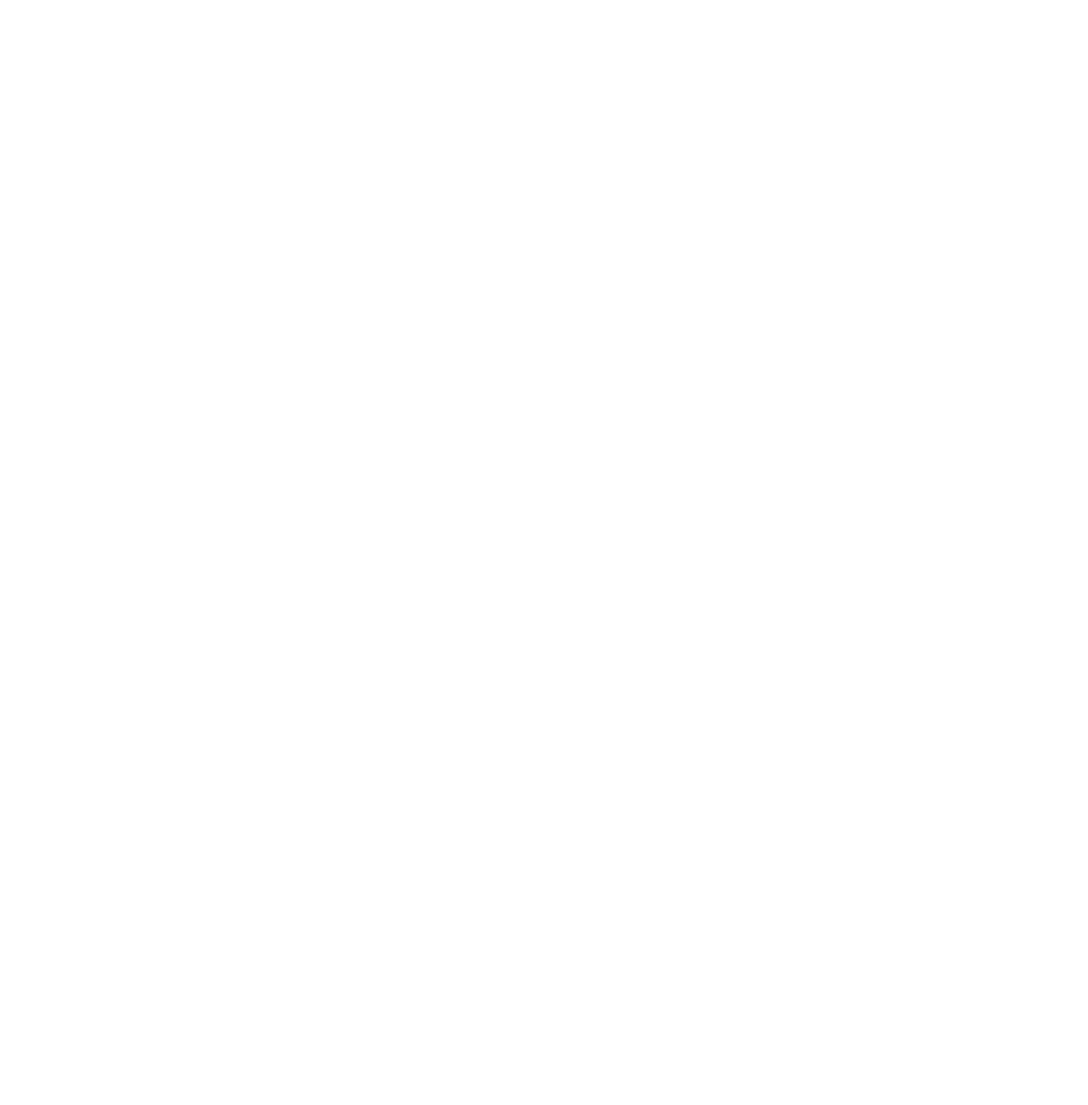
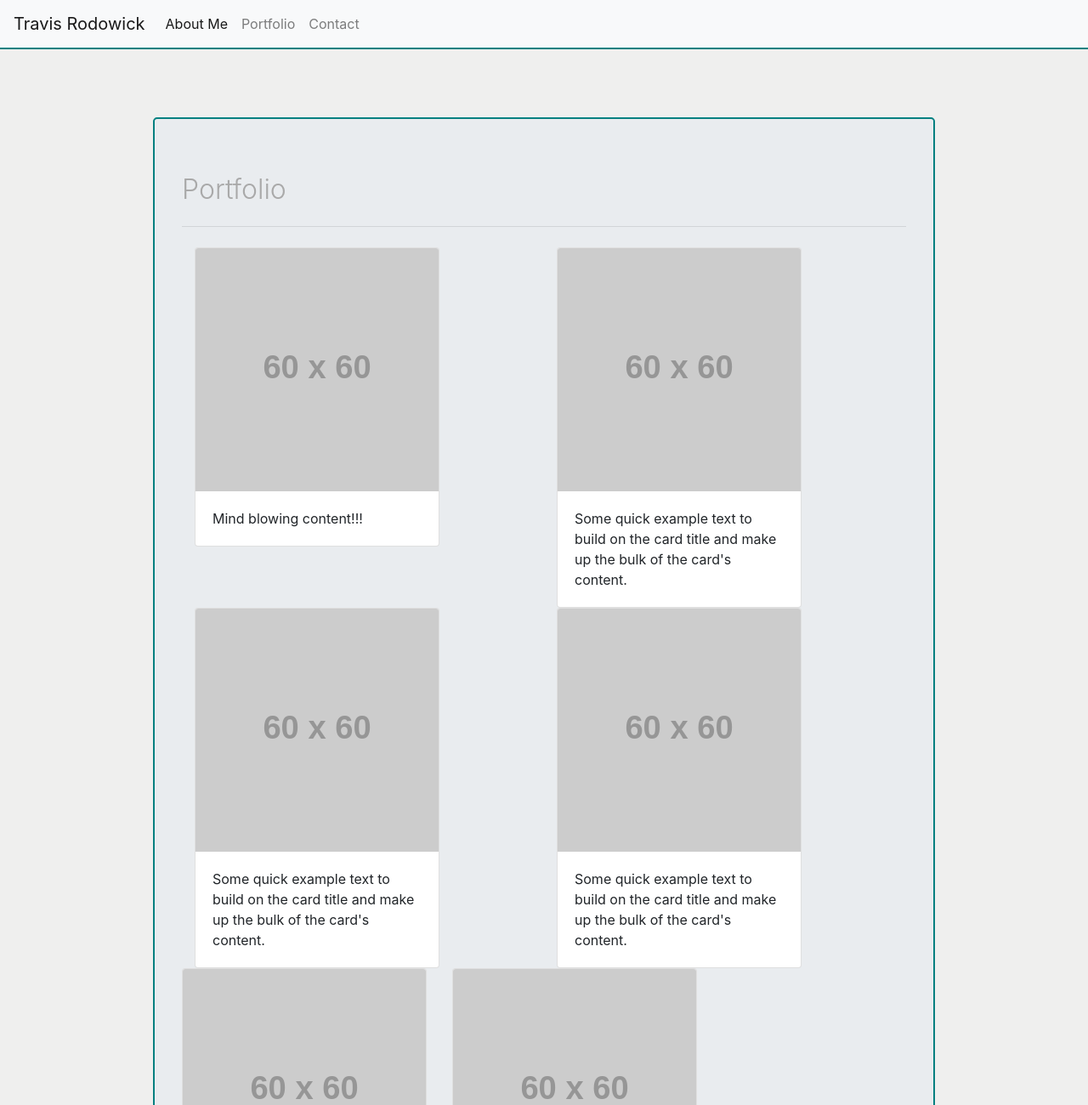
Before and after one commit to travrodowick/BootStrap-Portfolio, a plain HTML site: page portfolio.html in a window 1280 px wide. Shown: the top 1300 px of the page at 85% size. Before the commit the page ends 800 px from the top, so only its background shows below. Drawn offline with nearby package versions, Linux system fonts and the light colour scheme; placeholder pictures from the web are drawn by us.

Commit message:
changed page titles and made layout-- cards-- placeholders for portfolio page

```diff
--- a/portfolio.html
+++ b/portfolio.html
@@ -0,0 +1,140 @@
+<!DOCTYPE html>
+<html lang="en">
+<head>
+    <meta charset="UTF-8">
+
+    <!--Boot Strap mobile first meta tag-->
+    <meta name="viewport" content="width=device-width, initial-scale=1, shrink-to-fit=no">
+    <meta http-equiv="X-UA-Compatible" content="ie=edge">
+    <title>BootStrap Styled Portfolio</title>
+
+    <!--Reset goes here-->
+
+    <link rel="CSS reset" href="/reset.css">
+
+    <!-- Boot Strap link here!-->
+
+    <link rel="stylesheet" href="https://stackpath.bootstrapcdn.com/bootstrap/4.3.1/css/bootstrap.min.css" integrity="sha384-ggOyR0iXCbMQv3Xipma34MD+dH/1fQ784/j6cY/iJTQUOhcWr7x9JvoRxT2MZw1T" crossorigin="anonymous">
+
+    <!--style sheeeeeeeeeet-->
+
+    <link rel="stylesheet2" href="/style.css">
+
+
+
+</head>
+
+<body>
+  <!--In-line stlye-- bottom border for NavBar-->
+  <div class="nav-wrap" style="border-bottom: solid teal 2px;">
+    <nav class="navbar navbar-expand-lg navbar-light bg-light">
+        <a class="navbar-brand" href="#">Travis Rodowick</a>
+        <button class="navbar-toggler" type="button" data-toggle="collapse" data-target="#navbarNavAltMarkup" aria-controls="navbarNavAltMarkup" aria-expanded="false" aria-label="Toggle navigation">
+          <span class="navbar-toggler-icon"></span>
+        </button>
+        <div class="collapse navbar-collapse" id="navbarNavAltMarkup">
+          <div class="navbar-nav">
+            <a class="nav-item nav-link active" href="#">About Me <span class="sr-only">(current)</span></a>
+            <a class="nav-item nav-link" href="#">Portfolio</a>
+            <a class="nav-item nav-link" href="#">Contact</a>
+          </div>
+        </div>
+      </nav>
+  </div>
+
+<!--in-line styling for body container-->
+      <div class="big-container" style="padding-top: 80px; padding-bottom: 80px; background-color:#efefee">
+
+<div class="container">
+  <div class="row">
+    <div class="col-1">
+    </div>
+
+<div class="col-10">
+
+<!--Portfolio Starts Here-->
+
+        <div class="jumbotron" style="border: solid teal 2px; ">
+                <h3 class="display-4" style="color: darkgray; font-size: 200%;">Portfolio</h3>
+                <hr class="my-4">
+
+                <div class="container">
+                        <div class="row">
+                          <div class="col-sm">
+                                <div class="card" style="width: 18rem;">
+                                        <img src="https://via.placeholder.com/60" class="card-img-top" alt="placeholder-1">
+                                        <div class="card-body">
+                                          <p class="card-text">Mind blowing content!!!</p>
+                                        </div>
+                                      </div>
+                          </div>
+                          <div class="col-sm">
+                                <div class="card" style="width: 18rem;">
+                                        <img src="https://via.placeholder.com/60" class="card-img-top" alt="placeholder-2">
+                                        <div class="card-body">
+                                          <p class="card-text">Some quick example text to build on the card title and make up the bulk of the card's content.</p>
+                                        </div>
+                                      </div>
+                          </div>
+
+                        </div>
+                        <div class="row">
+                            <div class="col-sm">
+                                    <div class="card" style="width: 18rem;">
+                                            <img src="https://via.placeholder.com/60" class="card-img-top" alt="placeholder-4">
+                                            <div class="card-body">
+                                              <p class="card-text">Some quick example text to build on the card title and make up the bulk of the card's content.</p>
+                                            </div>
+                                          </div>
+                            </div>
+                            <div class="col-sm">
+                                    <div class="card" style="width: 18rem;">
+                                            <img src="https://via.placeholder.com/60" class="card-img-top" alt="placeholder-5">
+                                            <div class="card-body">
+                                              <p class="card-text">Some quick example text to build on the card title and make up the bulk of the card's content.</p>
+                                            </div>
+                                          </div>
+                            </div>
+                        <div class="row">
+                                <div class="col-sm">
+                                        <div class="card" style="width: 18rem;">
+                                                <img src="https://via.placeholder.com/60" class="card-img-top" alt="placeholder-3">
+                                                <div class="card-body">
+                                                  <p class="card-text">Some quick example text to build on the card title and make up the bulk of the card's content.</p>
+                                                </div>
+                                              </div>
+                                  </div>
+
+                                    <div class="col-sm">
+                                            <div class="card" style="width: 18rem;">
+                                                    <img src="https://via.placeholder.com/60" class="card-img-top" alt="placeholder-6">
+                                                    <div class="card-body">
+                                                      <p class="card-text">Some quick example text to build on the card title and make up the bulk of the card's content.</p>
+                                                    </div>
+                                                  </div>
+                                    </div>
+                        </div>
+                              </div>
+                      </div>
+
+              </div>
+
+</div>
+
+    <div class="col-1">
+
+    </div>
+  </div>
+</div>
+</div>
+
+    <!--footer + in-line styling for border-->
+    <footer class="footer mt-auto py-3" style="border-top: solid teal 2px">
+        <div class="container">
+          <span class="text-muted" >Thanks for dropping in!</span>
+        </div>
+      </footer>
+
+
+</body>
+</html>
```
Also changed, not shown: contact.html (+2 -2 lines), index.html (+3 -3 lines).
